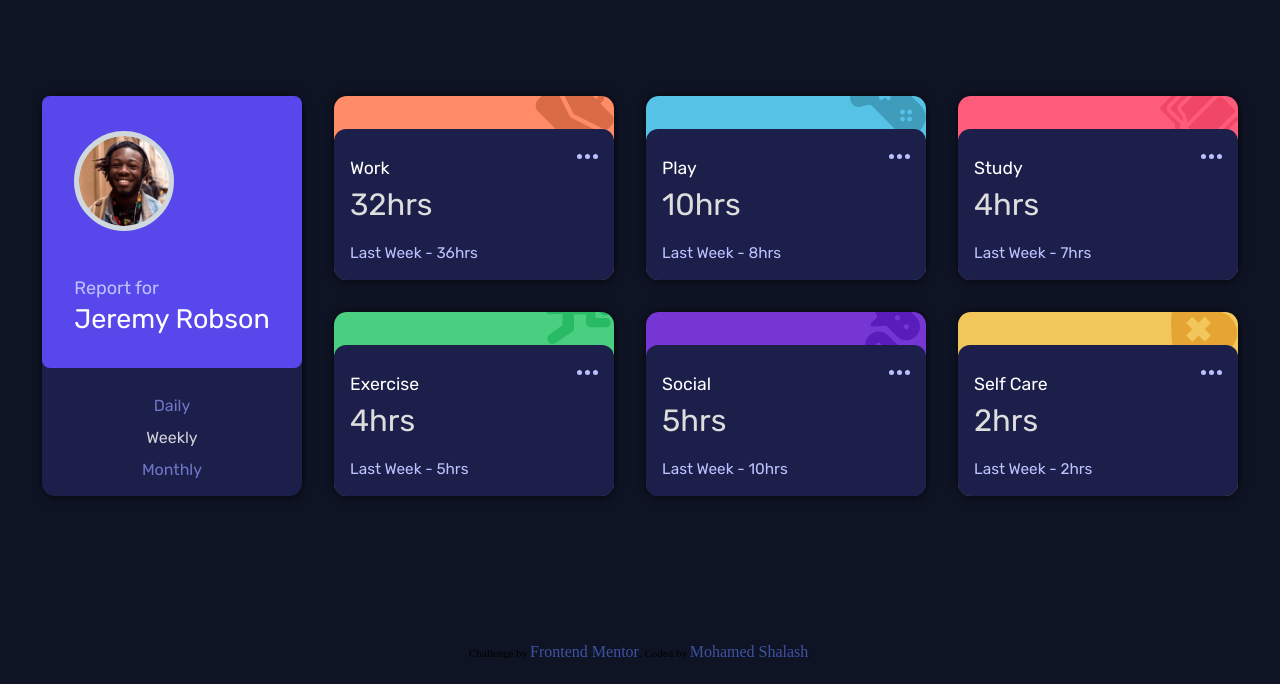
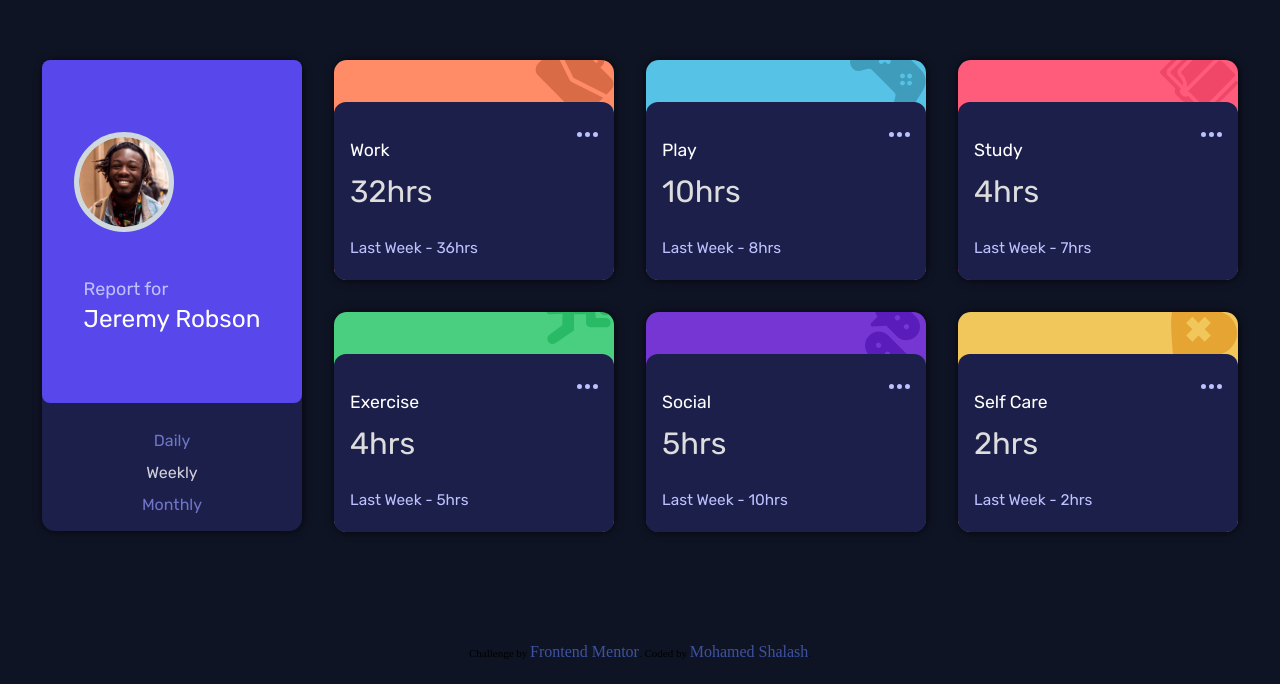
Before and after one commit to shalash23/time-dashboard, a plain HTML site: page index.html in a window 1280 px wide. Shown: the part 116-800 px from the top of the page. Drawn offline with nearby package versions, Linux system fonts and the light colour scheme.

Commit message:
Add files via upload

```diff
--- a/styles/styles.scss
+++ b/styles/styles.scss
@@ -77,7 +77,7 @@ section {
         margin-bottom: 0.5em;
       }
       h1 {
-        font-size: clamp(1.2rem, 2.1vw, 2.2rem);
+        font-size: clamp(1.2rem, 1.9vw, 2.2rem);
       }
     }
 
@@ -198,10 +198,13 @@ section {
 
     .grid-item {
       width: min(280px, 315px);
+      height: min(220px, 300px);
+
       .content {
         grid-template-columns: repeat(2, 1fr);
         grid-template-rows: auto;
         border-radius: 12px;
+        // height:min(220px,300px);
         h2 {
           // font-size: 1.3rem;
           grid-area: 1;
@@ -258,6 +261,7 @@ section {
       grid-row: 1/3;
       justify-content: space-between;
       max-width: 260px;
+      min-height: 471px;
     }
   }
 
```
Also changed, not shown: styles/styles.css, 1 other file.
